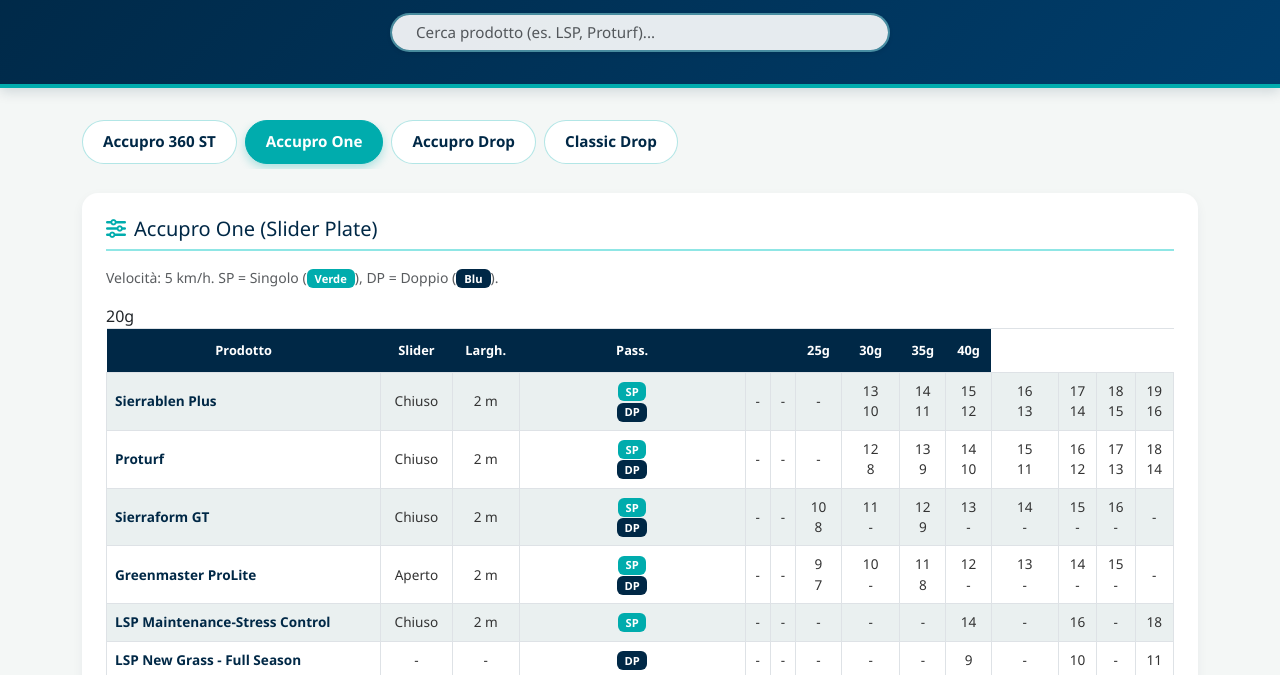
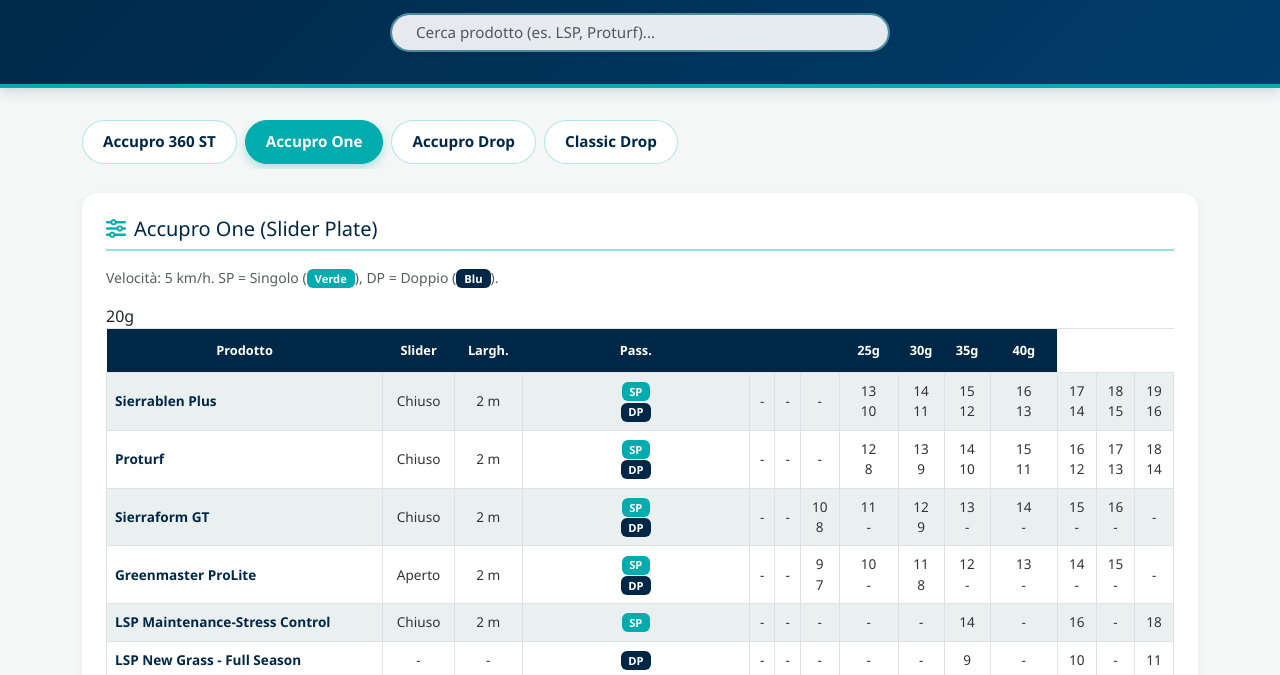
Before and after one commit to giacomodefanti-ship-it/spreader-setting, a plain HTML site: page index.html in a window 1280 px wide. Both pictures are taken after a click on the tab "Accupro One". Shown: the part 121-796 px from the top of the page. Drawn offline with nearby package versions, Linux system fonts and the light colour scheme.

Commit message:
Update index.html

```diff
--- a/index.html
+++ b/index.html
@@ -236,7 +236,7 @@
                 <div class="table-responsive">
                     <table class="table table-striped table-bordered align-middle searchable-table">
                         <thead>
-                            <tr><th>Prodotto</th><th>Slider</th><th>Largh.</th><th>Pass.</th><th></th>20g<th></th/th><th>25g</th><th>30g</th><th>35g</th><th>40g</th></tr>
+                            <tr><th>Prodotto</th><th>Slider</th><th>Largh.</th><th>Pass.</th><th></th><th></th>20g<th></th/th><th>25g</th><th>30g</th><th>35g</th><th>40g</th></tr>
                         </thead>
                         <tbody>
                             <tr><td>Sierrablen Plus</td><td>Chiuso</td><td>2 m</td><td><span class="badge badge-sp">SP</span><br><span class="badge badge-dp">DP</span></td><td>-</td><td>-</td><td>-</td><td>13<br>10</td><td>14<br>11</td><td>15<br>12</td><td>16<br>13</td><td>17<br>14</td><td>18<br>15</td><td>19<br>16</td></tr>
```
